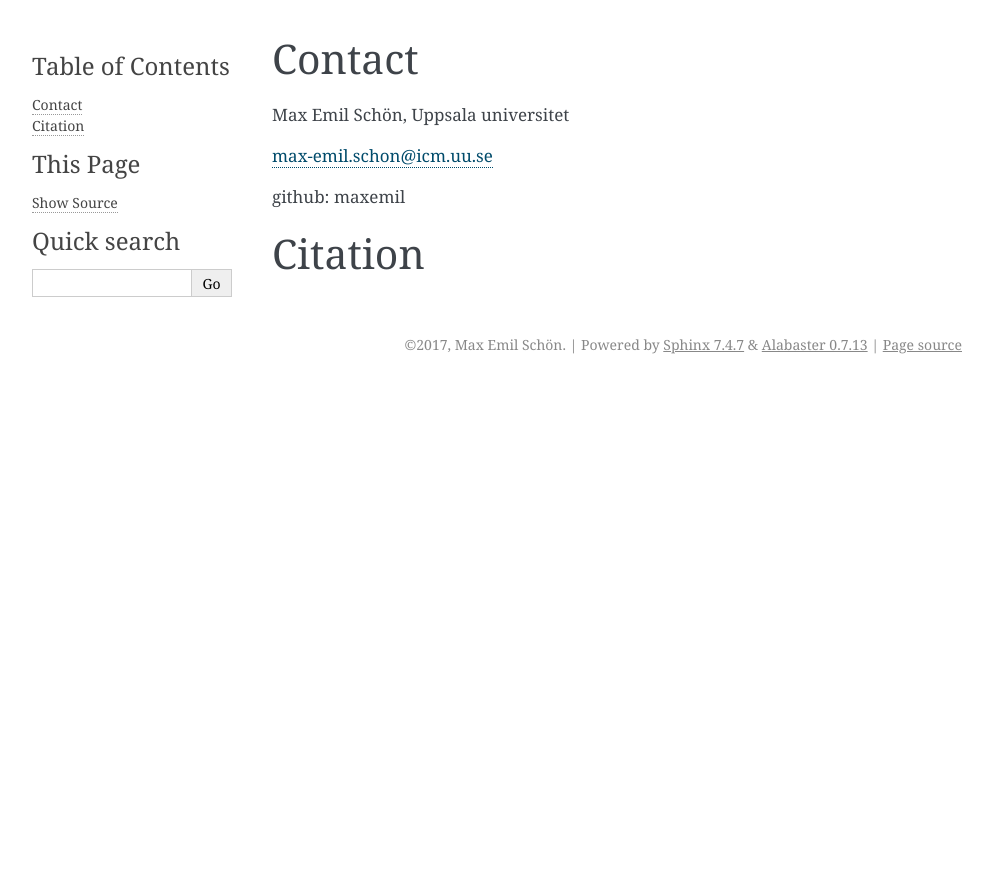
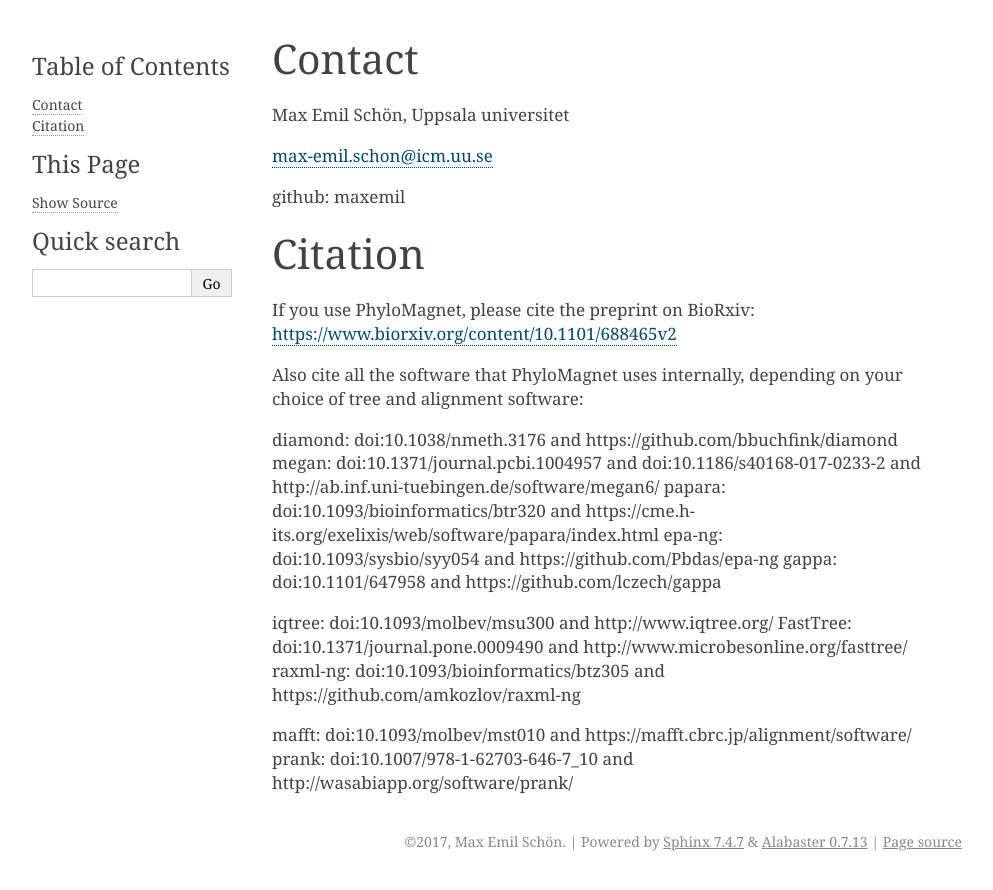
Before and after one commit to maxemil/PhyloMagnet, a Sphinx documentation site: the page built from docs/contents/contact.rst, in a window 1280 px wide. Shown: the top 890 px of the page, without its empty margins (148-1141 px from the left). Built offline with Sphinx 7.4.7, drawn with Linux system fonts in a browser that asks for light colours.

```diff
--- a/docs/contents/contact.rst
+++ b/docs/contents/contact.rst
@@ -8,3 +8,20 @@ github: maxemil
 
 Citation
 ========
+If you use PhyloMagnet, please cite the preprint on BioRxiv:
+https://www.biorxiv.org/content/10.1101/688465v2
+
+Also cite all the software that PhyloMagnet uses internally, depending on your choice of tree and alignment software:
+
+diamond: doi:10.1038/nmeth.3176 and https://github.com/bbuchfink/diamond
+megan: doi:10.1371/journal.pcbi.1004957 and doi:10.1186/s40168-017-0233-2 and http://ab.inf.uni-tuebingen.de/software/megan6/
+papara: doi:10.1093/bioinformatics/btr320 and https://cme.h-its.org/exelixis/web/software/papara/index.html
+epa-ng: doi:10.1093/sysbio/syy054 and https://github.com/Pbdas/epa-ng
+gappa: doi:10.1101/647958 and https://github.com/lczech/gappa
+
+iqtree: doi:10.1093/molbev/msu300 and http://www.iqtree.org/
+FastTree: doi:10.1371/journal.pone.0009490 and http://www.microbesonline.org/fasttree/
+raxml-ng: doi:10.1093/bioinformatics/btz305 and https://github.com/amkozlov/raxml-ng
+
+mafft: doi:10.1093/molbev/mst010 and https://mafft.cbrc.jp/alignment/software/
+prank: doi:10.1007/978-1-62703-646-7_10 and http://wasabiapp.org/software/prank/
```
Also changed, not shown: docs/contents/installation.rst (+14 -4 lines).
